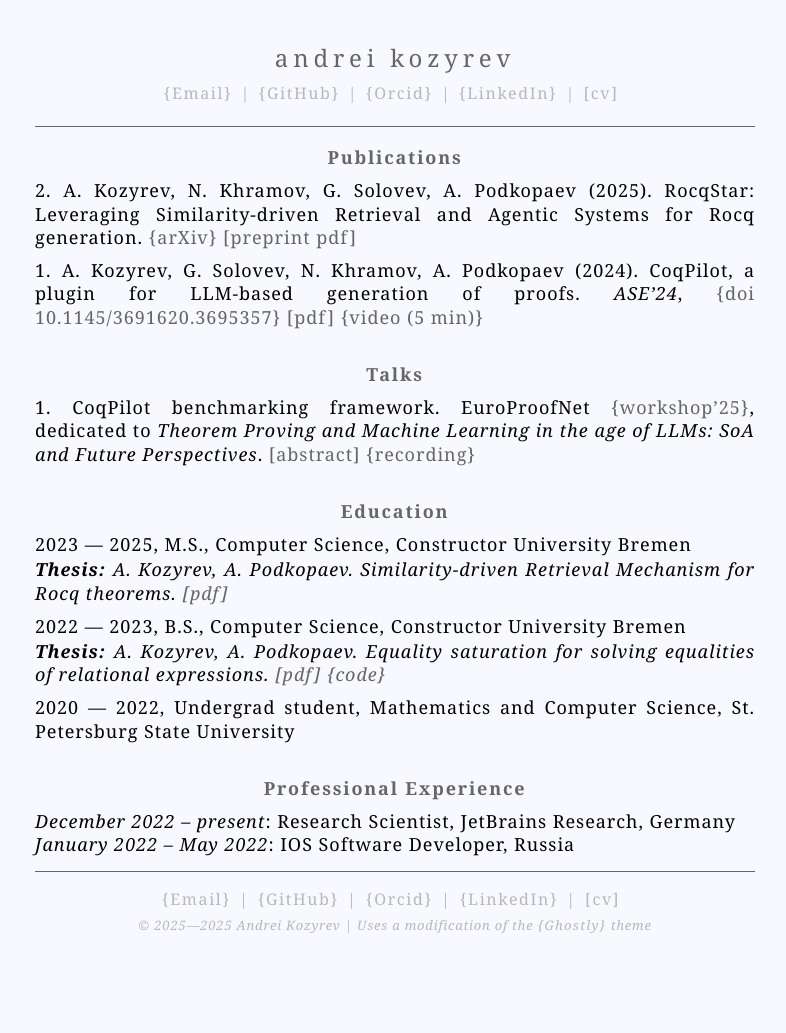
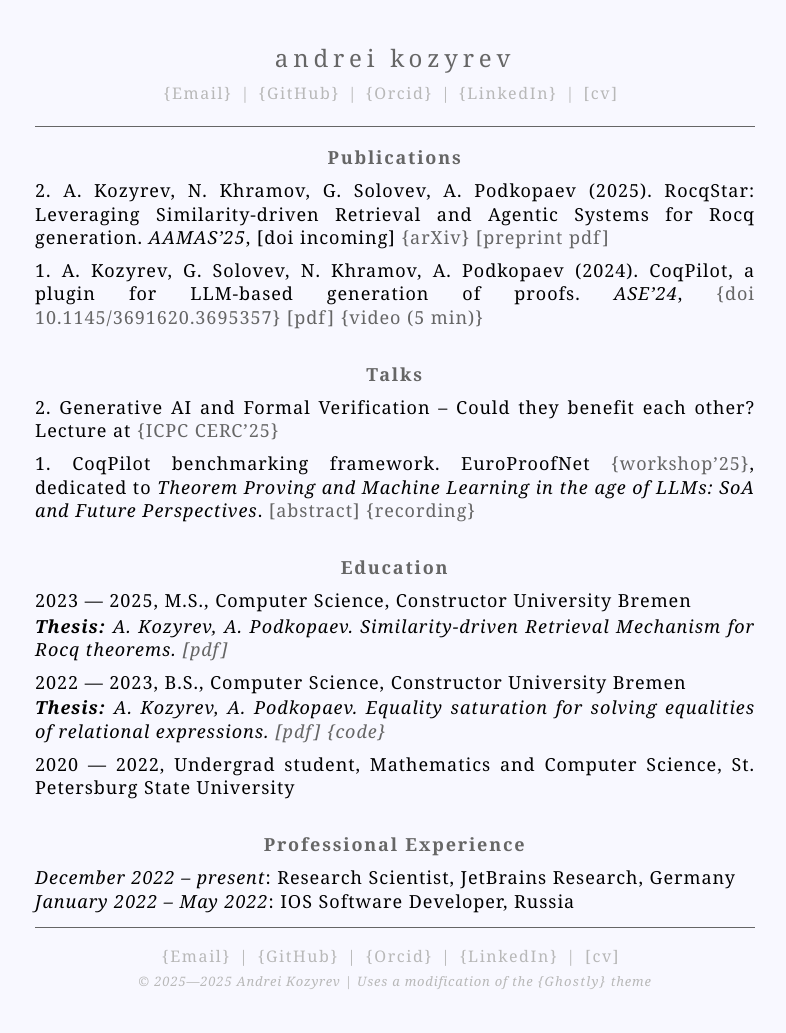
Before and after one commit to K-dizzled/homepage, a Jekyll site: the page built from index.md, in a window 1280 px wide. Shown: the whole page, without its empty margins (245-1031 px from the left). Built offline with Jekyll 4.4.1, drawn with Linux system fonts in a browser that asks for light colours; before the commit the page ends 977 px from its top, so only the background shows below that.

Commit message:
Add AAMAS publication and an ICPC talk

```diff
--- a/index.md
+++ b/index.md
@@ -7,13 +7,14 @@ title: Home
 {: .centered }
 
 1. A. Kozyrev, G. Solovev, N. Khramov, A. Podkopaev (2024). CoqPilot, a plugin for LLM-based generation of proofs. _ASE'24_, [doi <nobr>10.1145/3691620.3695357</nobr>](https://doi.org/10.1145/3691620.3695357) [pdf](./papers/kozyrev2024coqpilot.pdf) [video (5 min)](https://www.youtube.com/watch?v=oB1Lx-So9Lo)
-1. A. Kozyrev, N. Khramov, G. Solovev, A. Podkopaev (2025). RocqStar: Leveraging Similarity-driven Retrieval and Agentic Systems for Rocq generation. [arXiv](https://arxiv.org/abs/2505.22846) [preprint pdf](./papers/rocqstar2025preprint.pdf)
+1. A. Kozyrev, N. Khramov, G. Solovev, A. Podkopaev (2025). RocqStar: Leveraging Similarity-driven Retrieval and Agentic Systems for Rocq generation. _AAMAS'25_, [doi incoming] [arXiv](https://arxiv.org/abs/2505.22846) [preprint pdf](./papers/rocqstar2025preprint.pdf)
 {: .reverse}
 
 ## Talks
 {: .centered }
 
 1. CoqPilot benchmarking framework. EuroProofNet [workshop'25](https://europroofnet.github.io/wg5-edinburgh25/), dedicated to  _Theorem Proving and Machine Learning in the age of LLMs: SoA and Future Perspectives_. [abstract](./papers/europroof2025.pdf) [recording](https://www.youtube.com/live/IkPdmcNTSx0?si=f1f4K8zn5sJ6UbaU&t=1405)
+1. Generative AI and Formal Verification -- Could they benefit each other? Lecture at [ICPC CERC'25](https://cerc25.ii.uni.wroc.pl/)
 {: .reverse}
 
 ## Education
```
